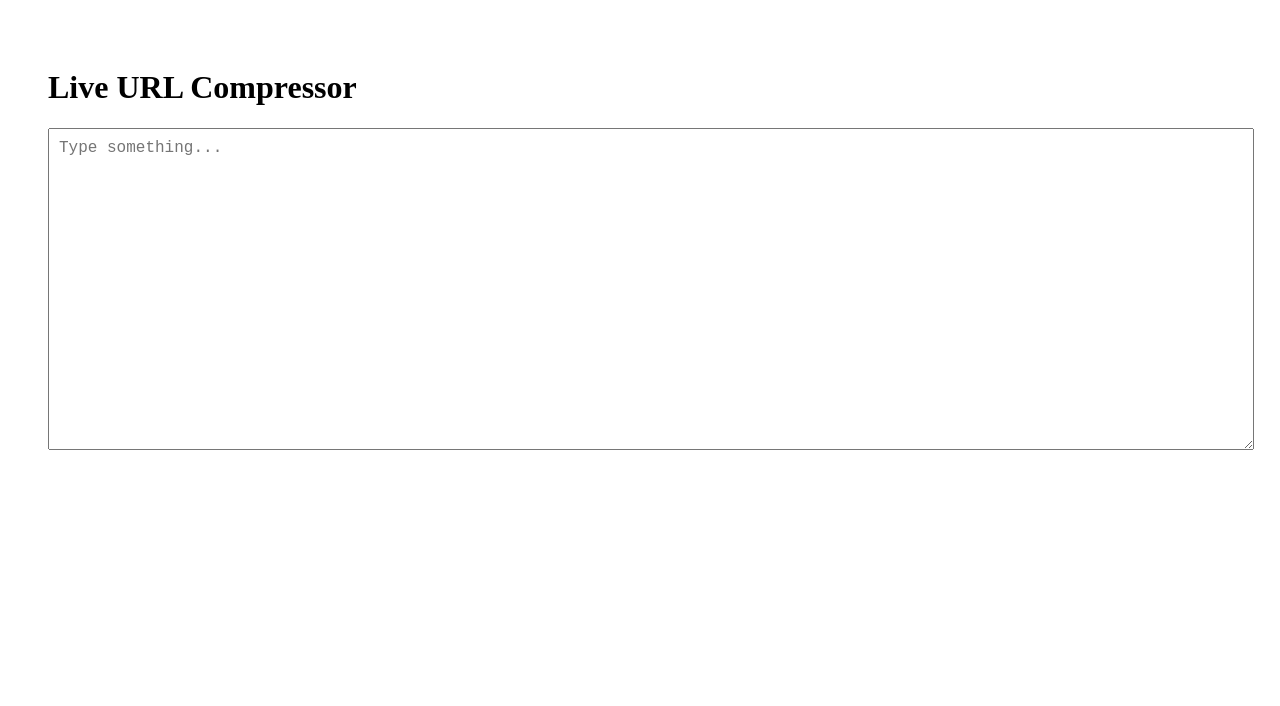
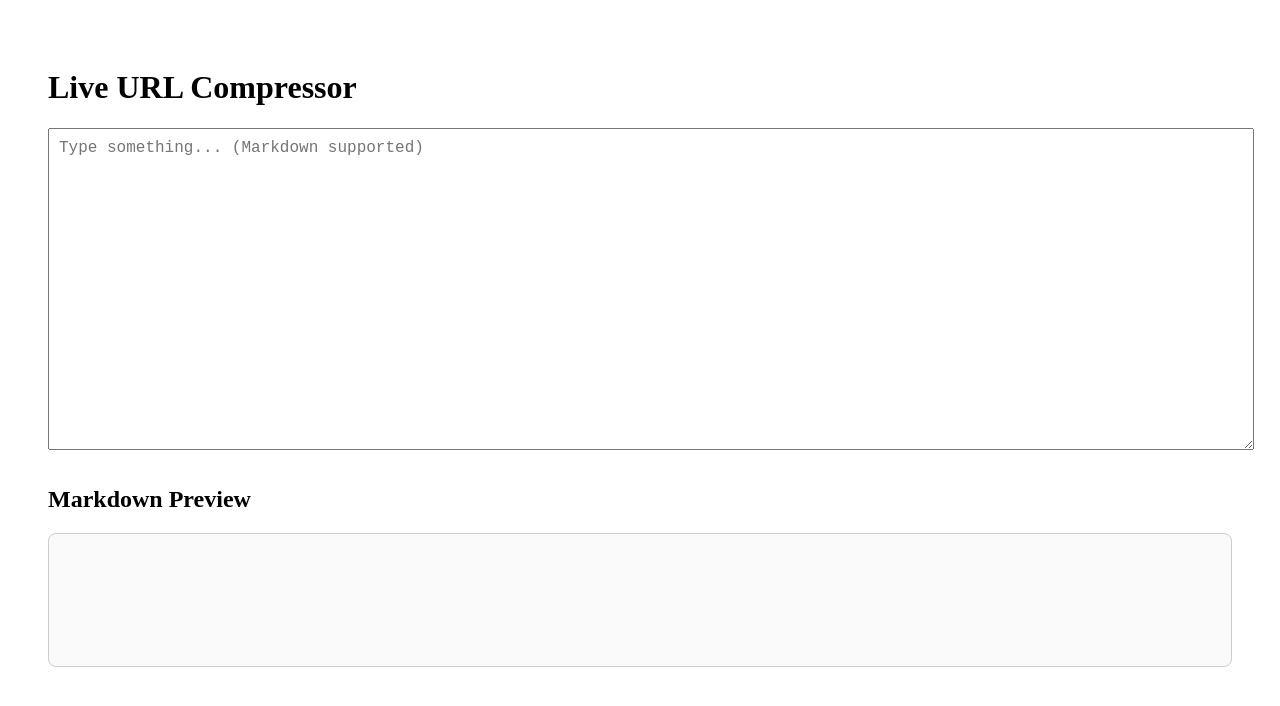
Before and after one commit to Kashan-2912/textarea-share, a Next.js app: page / in a window 1280 px wide. Shown: the top 706 px of the page. Built offline with nearby package versions, Linux system fonts and the light colour scheme.

Commit message:
feat: add md support

```diff
--- a/app/page.tsx
+++ b/app/page.tsx
@@ -1,6 +1,8 @@
 "use client";
 
+
 import { useState, useEffect } from "react";
+import ReactMarkdown from "react-markdown";
 import { compress, decompress } from "../app/lib/index";
 
 export default function Home() {
@@ -33,7 +35,7 @@ export default function Home() {
       <textarea
         value={text}
         onChange={(e) => setText(e.target.value)}
-        placeholder="Type something..."
+        placeholder="Type something... (Markdown supported)"
         style={{
           width: "100%",
           height: "300px",
@@ -41,6 +43,18 @@ export default function Home() {
           fontSize: "16px",
         }}
       />
+      <div style={{ marginTop: 32 }}>
+        <h2>Markdown Preview</h2>
+        <div style={{
+          border: "1px solid #ccc",
+          borderRadius: 8,
+          padding: 16,
+          minHeight: 100,
+          background: "#fafafa"
+        }}>
+          <ReactMarkdown>{text}</ReactMarkdown>
+        </div>
+      </div>
     </main>
   );
 }
--- a/package.json
+++ b/package.json
@@ -12,7 +12,8 @@
     "lz-string": "^1.5.0",
     "next": "16.1.6",
     "react": "19.2.3",
-    "react-dom": "19.2.3"
+    "react-dom": "19.2.3",
+    "react-markdown": "^10.1.0"
   },
   "devDependencies": {
     "@tailwindcss/postcss": "^4",
```
Also changed, not shown: 1 other file (tests, documents, lock files or other folders).
